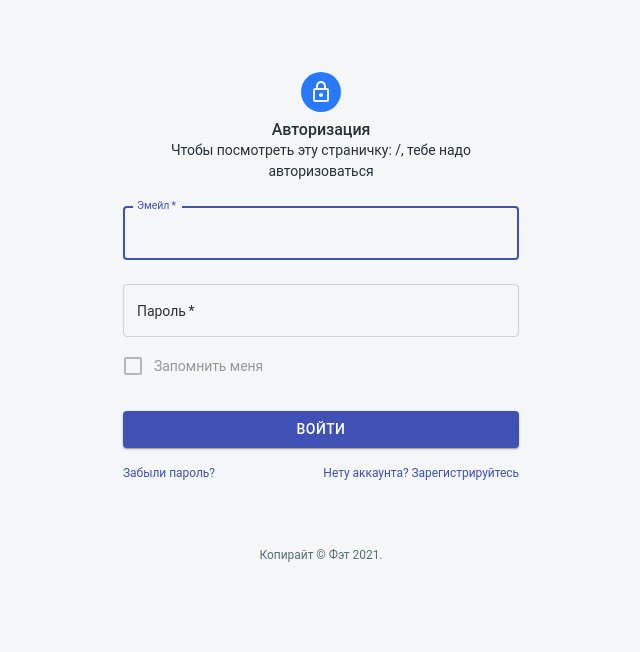
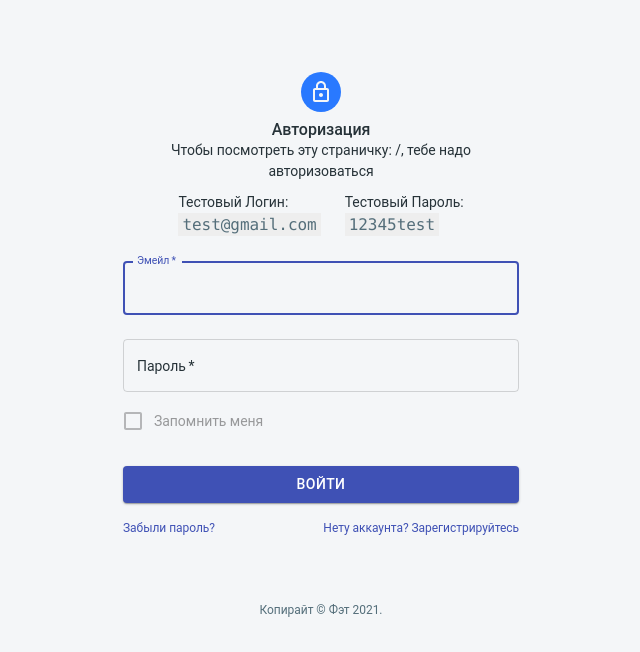
Before and after one commit to pavelqq/fat, a React (Create React App) app: page /auth/login in a window 1280 px wide. Shown: the top 652 px of the page, without its empty margins (319-959 px from the left). Built offline with nearby package versions, Linux system fonts and the light colour scheme.

Commit message:
добавил информацию о тестовом аккаунте на страницу авторизации

```diff
--- a/src/views/Login/Login.js
+++ b/src/views/Login/Login.js
@@ -16,6 +16,7 @@ import Container from '@material-ui/core/Container';
 import {Redirect, useHistory} from "react-router";
 import {useDispatch, useSelector} from "react-redux";
 import {signIn} from "../../store/actions/authActions";
+import {Divider} from "@material-ui/core";
 
 
 function Copyright() {
@@ -43,8 +44,11 @@ const useStyles = makeStyles(theme => ({
         margin: theme.spacing(1),
         backgroundColor: theme.palette.secondary.main,
     },
+    divider: {
+        height: "10px"
+    },
     form: {
-        width: '100%', // Fix IE 11 issue.
+        width: '100%',
         marginTop: theme.spacing(1),
     },
     submit: {
@@ -90,6 +94,18 @@ const Login = props => {
                         Авторизация
                     </Typography>
                     <Typography align="center">Чтобы посмотреть эту страничку: {from.pathname}, тебе надо авторизоваться</Typography>
+                    <Divider className={classes.divider} />
+                    <Grid container justifyContent="center" direction="row"
+                          alignItems="center" spacing={3}>
+                        <Grid item>
+                            <Typography>Тестовый Логин:</Typography>
+                            <code>test@gmail.com</code>
+                        </Grid>
+                        <Grid item>
+                            <Typography>Тестовый Пароль:</Typography>
+                            <code>12345test</code>
+                        </Grid>
+                    </Grid>
                     <form className={classes.form} noValidate onSubmit={handleSubmit}>
                         <TextField
                             variant="outlined"
```
